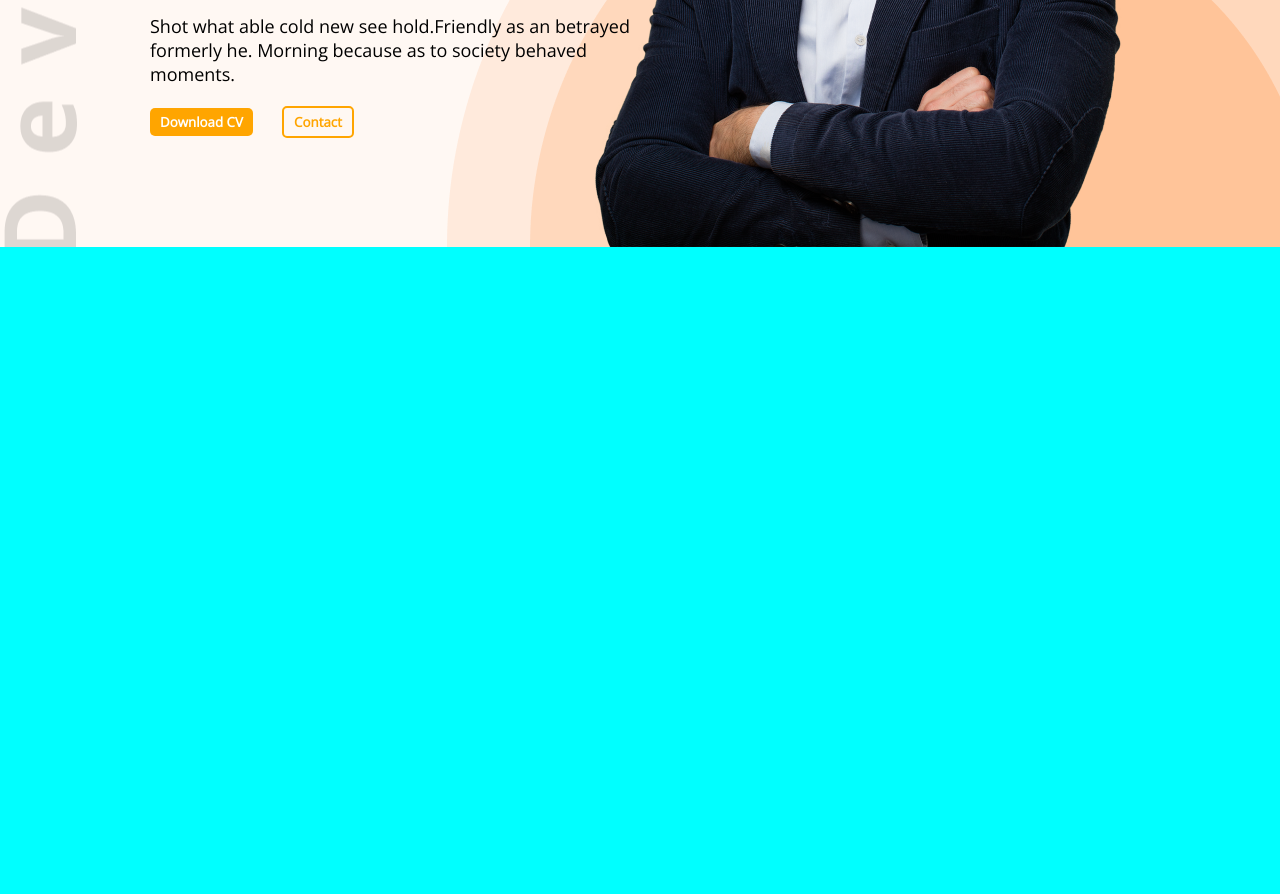
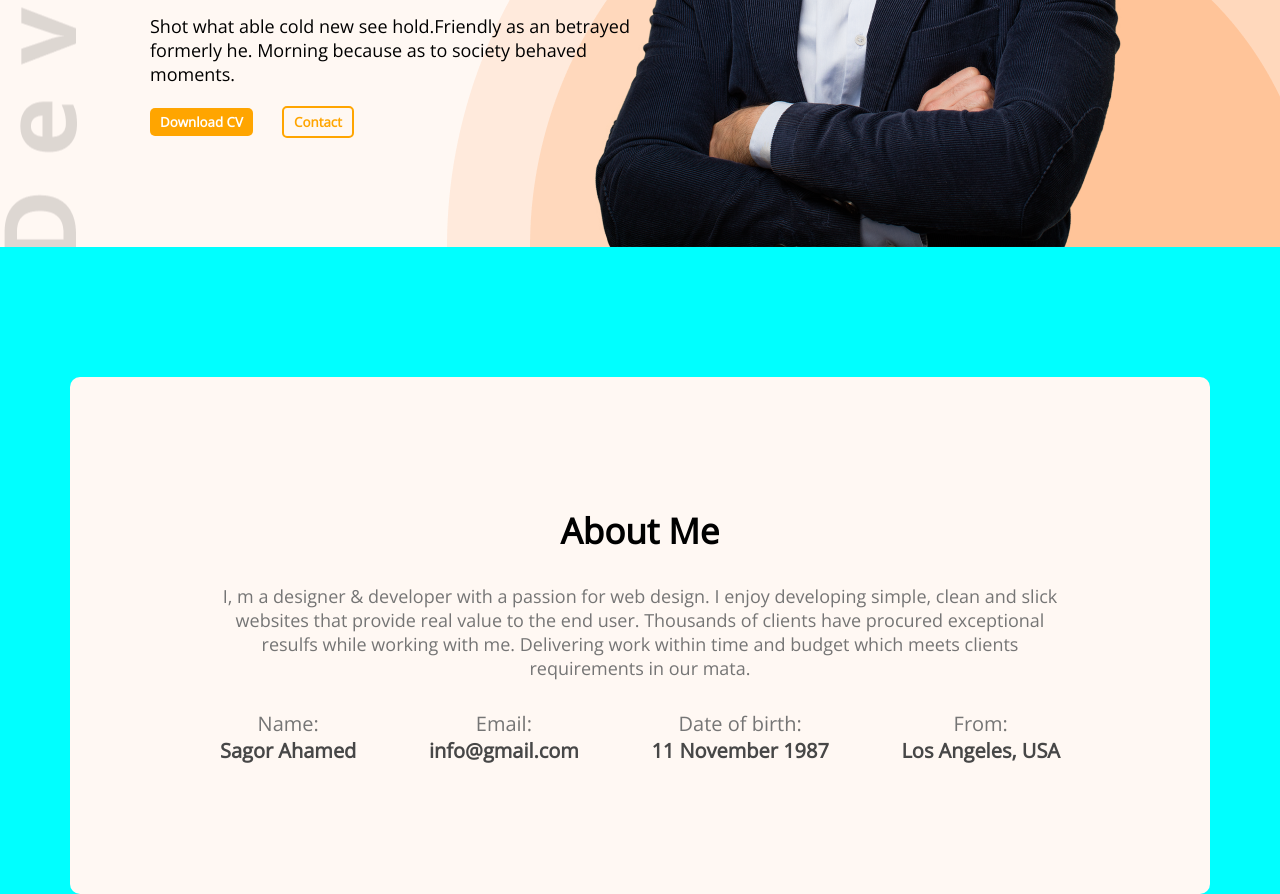
Before and after one commit to SagorAhamed251245/developer-portfolio-live, a plain HTML site: page index.html in a window 1280 px wide. Shown: the part 500-1394 px from the top of the page. Before the commit the page ends 800 px from the top, so only its background shows below. Drawn offline with nearby package versions, Linux system fonts and the light colour scheme.

Commit message:
about section done

```diff
--- a/index.html
+++ b/index.html
@@ -46,7 +46,40 @@
             </div>
         </div>
 
+
+
     </header>
+<!-- header end -->
+    <main>
+        <section class="about">
+                <div>
+                    <h2 class="text-title">About Me</h2>
+                <p class="text-description">I, m a designer & developer with a passion for web design. I enjoy developing simple, clean and slick websites that provide real value to the end user. Thousands of clients have procured exceptional resulfs while working with me. Delivering work within time and budget which meets clients requirements in our mata.</p>
+                </div>
+                <div class="info">
+                    <div>
+                        <h4>Name:</h4>
+                        <p>Sagor Ahamed</p>
+                    </div>
+                    <div>
+                        <h4>Email:</h4>
+                        <p>info@gmail.com</p>
+                    </div>
+                    <div>
+                        <h4>Date of birth:</h4>
+                        <p>11 November 1987</p>
+
+                    </div>
+                    <div>
+                        <h4>From:</h4>
+                        <p>Los Angeles, USA</p>
+                    </div>
+                </div>
+
+        </section>
+    </main>
+
+
 </body>
 
 </html>
--- a/style.css
+++ b/style.css
@@ -20,7 +20,7 @@ header {
     background-color: #FFF8F3;
     background-image: url(./images/header_bg.png), url(./images/developer.png);
     background-repeat: no-repeat;
-    background-position: bottom right , left ;
+    background-position: bottom right, left;
 
 
 
@@ -79,7 +79,7 @@ nav {
 
 }
 
-.btn-second{
+.btn-second {
     background-color: transparent;
     border: 2px solid orange;
     border-radius: 5px;
@@ -98,7 +98,7 @@ nav {
     margin: 10px 150px 0px 150px;
 }
 
-.left-banner{
+.left-banner {
     width: 50%;
 }
 
@@ -124,7 +124,53 @@ nav {
 
 .right-banner {
     width: 50%;
-    display:flex;
+    display: flex;
     align-items: center;
     justify-content: flex-end;
 }
+
+/* main section */
+main {
+    max-width: 1140px;
+    margin: 0px auto;
+
+}
+
+.about {
+    margin-top: 130px;
+    background: #FFF8F3;
+    padding: 130px 150px;
+    text-align: center;
+    border-radius: 10px;
+}
+
+.text-title {
+    margin-bottom: 30px;
+    font-weight: 700;
+    font-size: 35px;
+
+}
+
+.text-description {
+    color: #757575;
+    font-size: 18px;
+    margin-bottom: 30px;
+
+}
+.info{
+    display: flex;
+    justify-content: space-between;
+}
+
+.info >div > h4 {
+    color: #757575;
+    font-weight: 400;
+font-size: 20px;
+
+}
+
+.info >div > p{
+    font-weight: 700;
+font-size: 20px;
+color: #474747;
+}
```
